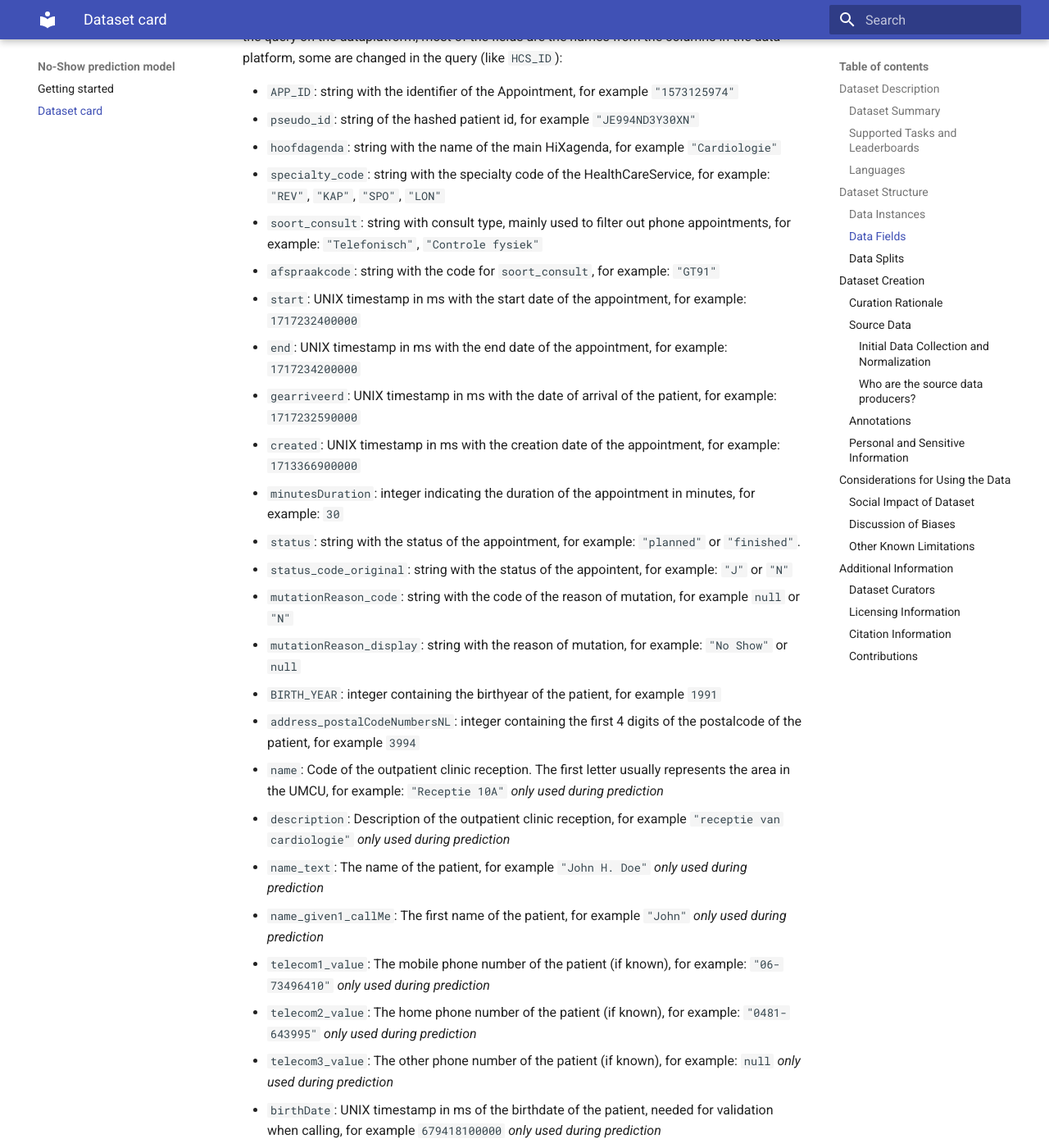
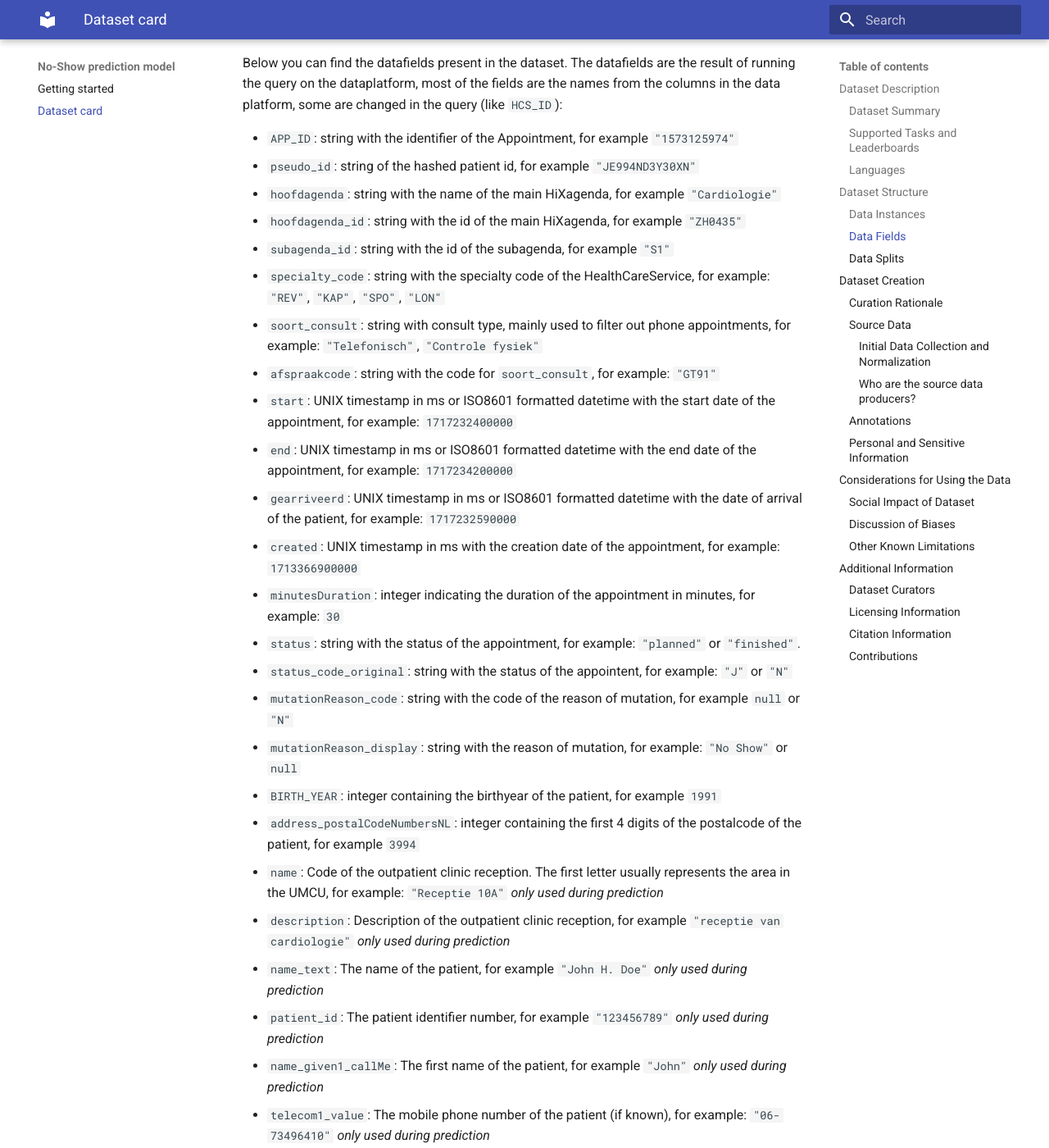
Before and after one commit to UMCU-Digital-Health/No_Show, an MkDocs documentation site: the page built from docs/dataset_card.md, in a window 1280 px wide and 1400 px high, scrolled down 1707 px. Shown: the whole window at 82% size. Built offline with MkDocs 1.6.1 and Material for MkDocs 9.7.7, drawn with Linux system fonts in a browser that asks for light colours; some of the changed text lies outside the part shown.

Commit message:
Update datasetcard with corrected columns

```diff
--- a/docs/dataset_card.md
+++ b/docs/dataset_card.md
@@ -29,6 +29,8 @@ The input data for the prediction is structured as follows:
   "APP_ID": "5678",
   "pseudo_id": "1ch5k",
   "hoofdagenda": "Revalidatie en Sport",
+  "hoofdagenda_id": "ZH0435",
+  "subagenda_id": "S1",
   "specialty_code": "REV",
   "soort_consult": "Controle fysiek",
   "afspraak_code": "CG63",
@@ -46,6 +48,7 @@ The input data for the prediction is structured as follows:
   "name": "Q5",
   "description": "receptie op Q5",
   "name_text": "C. Kent",
+  "patient_id": "123456789",
   "name_given1_callMe": "Clark",
   "telecom1_value": "0683726384",
   "telecom2_value": "112",
@@ -63,12 +66,14 @@ Below you can find the datafields present in the dataset. The datafields are the
 - `APP_ID`: string with the identifier of the Appointment, for example `"1573125974"`
 - `pseudo_id`: string of the hashed patient id, for example `"JE994ND3Y30XN"`
 - `hoofdagenda`: string with the name of the main HiXagenda, for example `"Cardiologie"`
+- `hoofdagenda_id`: string with the id of the main HiXagenda, for example `"ZH0435"`
+- `subagenda_id`: string with the id of the subagenda, for example `"S1"`
 - `specialty_code`: string with the specialty code of the HealthCareService, for example: `"REV"`, `"KAP"`, `"SPO"`, `"LON"`
 - `soort_consult`: string with consult type, mainly used to filter out phone appointments, for example: `"Telefonisch"`, `"Controle fysiek"`
 - `afspraakcode`: string with the code for `soort_consult`, for example: `"GT91"`
-- `start`: UNIX timestamp in ms with the start date of the appointment, for example: `1717232400000`
-- `end`: UNIX timestamp in ms with the end date of the appointment, for example: `1717234200000`
-- `gearriveerd`: UNIX timestamp in ms with the date of arrival of the patient, for example: `1717232590000`
+- `start`: UNIX timestamp in ms or ISO8601 formatted datetime with the start date of the appointment, for example: `1717232400000`
+- `end`: UNIX timestamp in ms or ISO8601 formatted datetime with the end date of the appointment, for example: `1717234200000`
+- `gearriveerd`: UNIX timestamp in ms or ISO8601 formatted datetime with the date of arrival of the patient, for example: `1717232590000`
 - `created`: UNIX timestamp in ms with the creation date of the appointment, for example: `1713366900000`
 - `minutesDuration`: integer indicating the duration of the appointment in minutes, for example: `30`
 - `status`: string with the status of the appointment, for example: `"planned"` or `"finished"`.
@@ -80,11 +85,12 @@ Below you can find the datafields present in the dataset. The datafields are the
 - `name`: Code of the outpatient clinic reception. The first letter usually represents the area in the UMCU, for example: `"Receptie 10A"` *only used during prediction*
 - `description`: Description of the outpatient clinic reception, for example `"receptie van cardiologie"` *only used during prediction*
 - `name_text`: The name of the patient, for example `"John H. Doe"` *only used during prediction*
+- `patient_id`: The patient identifier number, for example `"123456789"` *only used during prediction*
 - `name_given1_callMe`: The first name of the patient, for example `"John"` *only used during prediction*
 - `telecom1_value`: The mobile phone number of the patient (if known), for example: `"06-73496410"` *only used during prediction*
 - `telecom2_value`: The home phone number of the patient (if known), for example: `"0481-643995"` *only used during prediction*
 - `telecom3_value`: The other phone number of the patient (if known), for example: `null` *only used during prediction*
-- `birthDate`: UNIX timestamp in ms of the birthdate of the patient, needed for validation when calling, for example `679418100000` *only used during prediction*
+- `birthDate`: UNIX timestamp in ms or ISO8601 formatted datetime of the birthdate of the patient, needed for validation when calling, for example `679418100000` *only used during prediction*
 
 ### Data Splits
 
```
